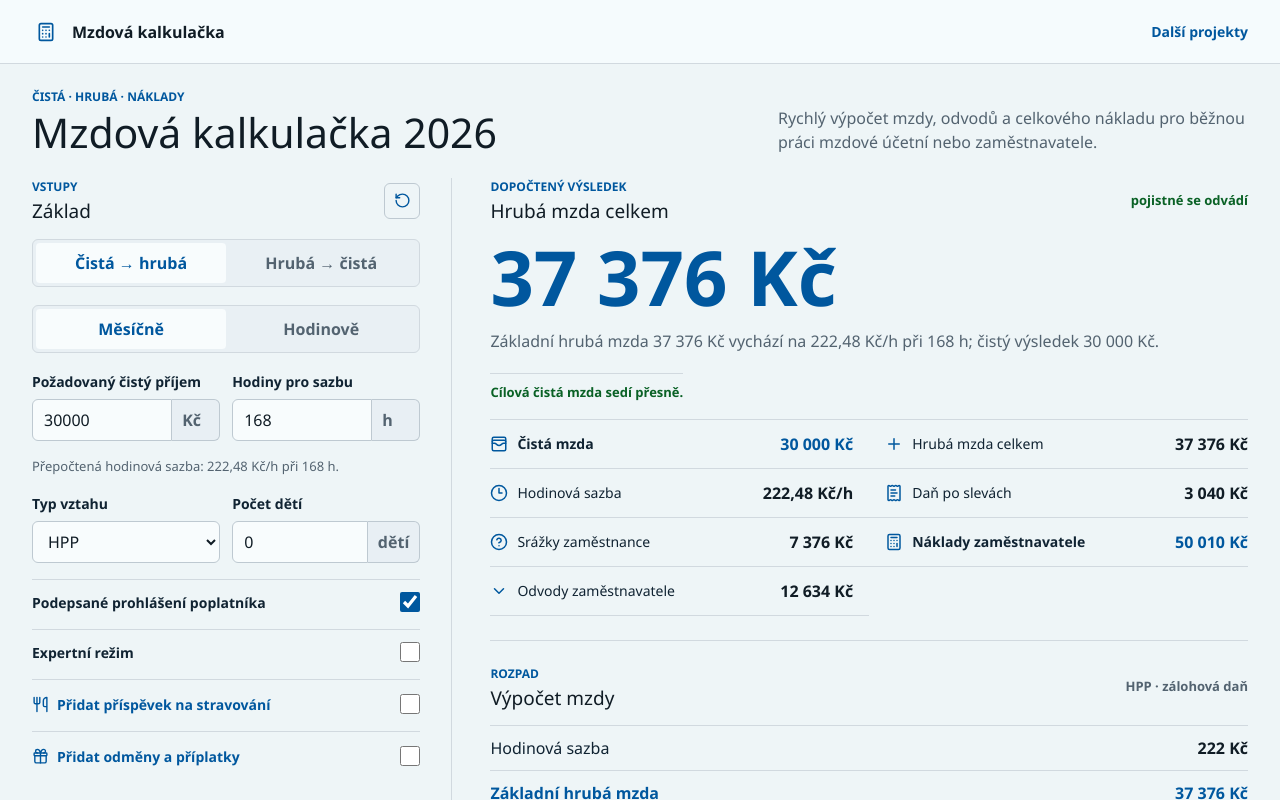
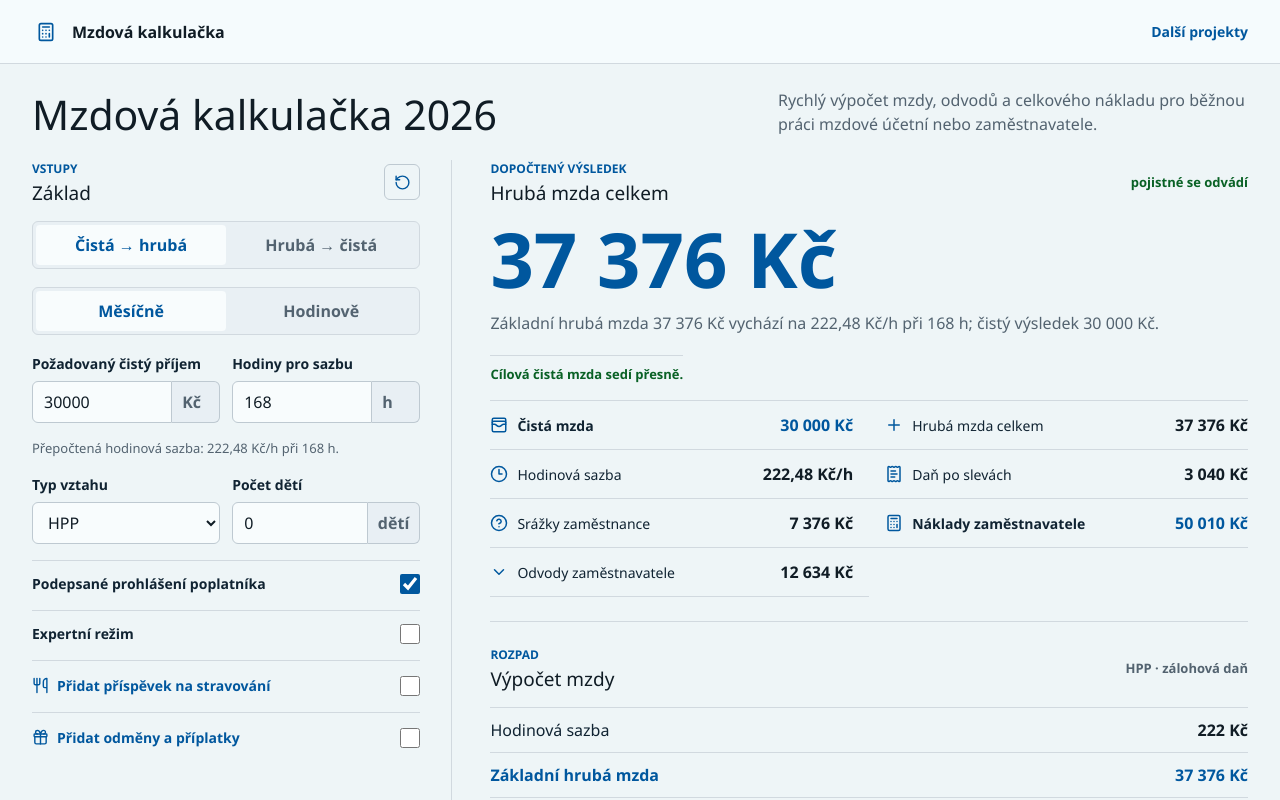
Before and after one commit to vvitovec/mzdy, a Next.js app: page / in a window 1280 px wide. Shown: the top 800 px of the page. Built offline with nearby package versions, Linux system fonts and the light colour scheme.

Commit message:
bye tiny eyebrow

```diff
--- a/src/components/payroll-calculator.tsx
+++ b/src/components/payroll-calculator.tsx
@@ -235,7 +235,6 @@ export function PayrollCalculator() {
       <section className="content">
         <header className="page-heading">
           <div>
-            <p className="eyebrow">Čistá · hrubá · náklady</p>
             <h1>Mzdová kalkulačka 2026</h1>
           </div>
           <p>Rychlý výpočet mzdy, odvodů a celkového nákladu pro běžnou práci mzdové účetní nebo zaměstnavatele.</p>
```
